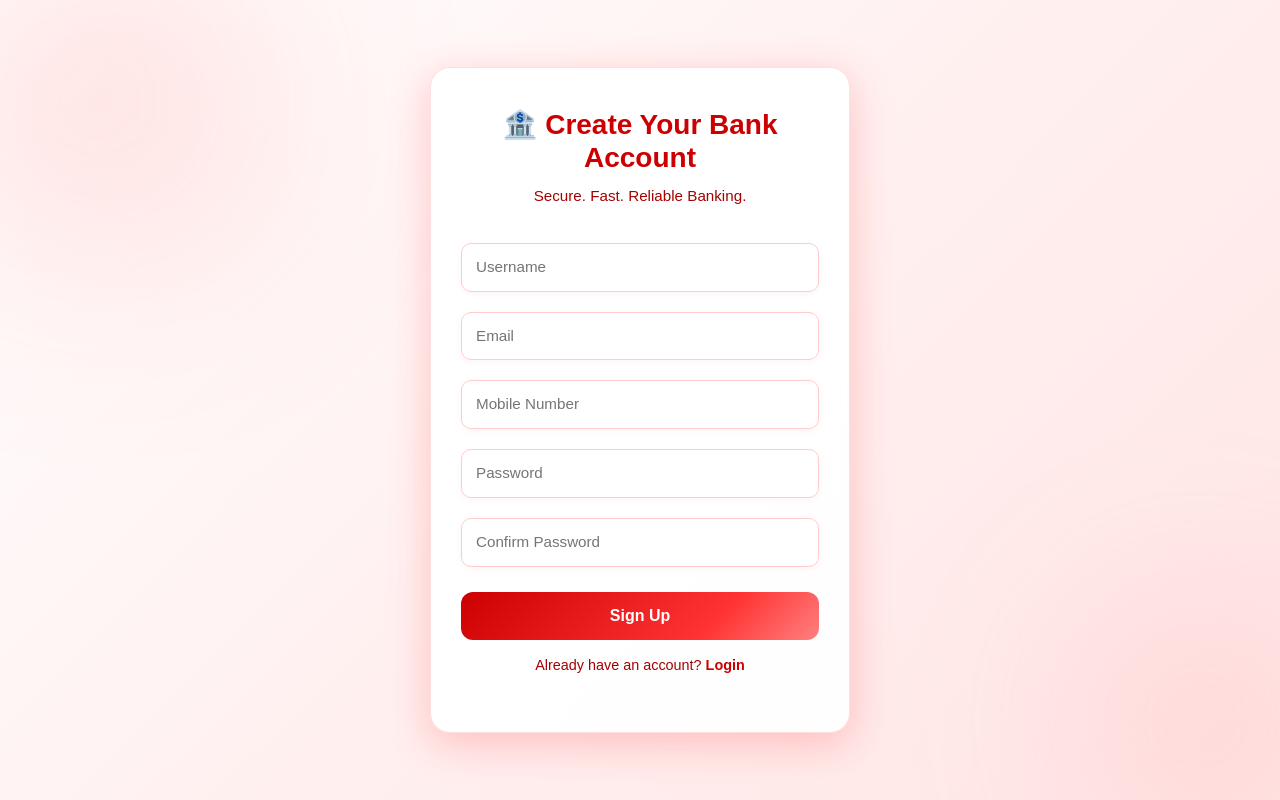
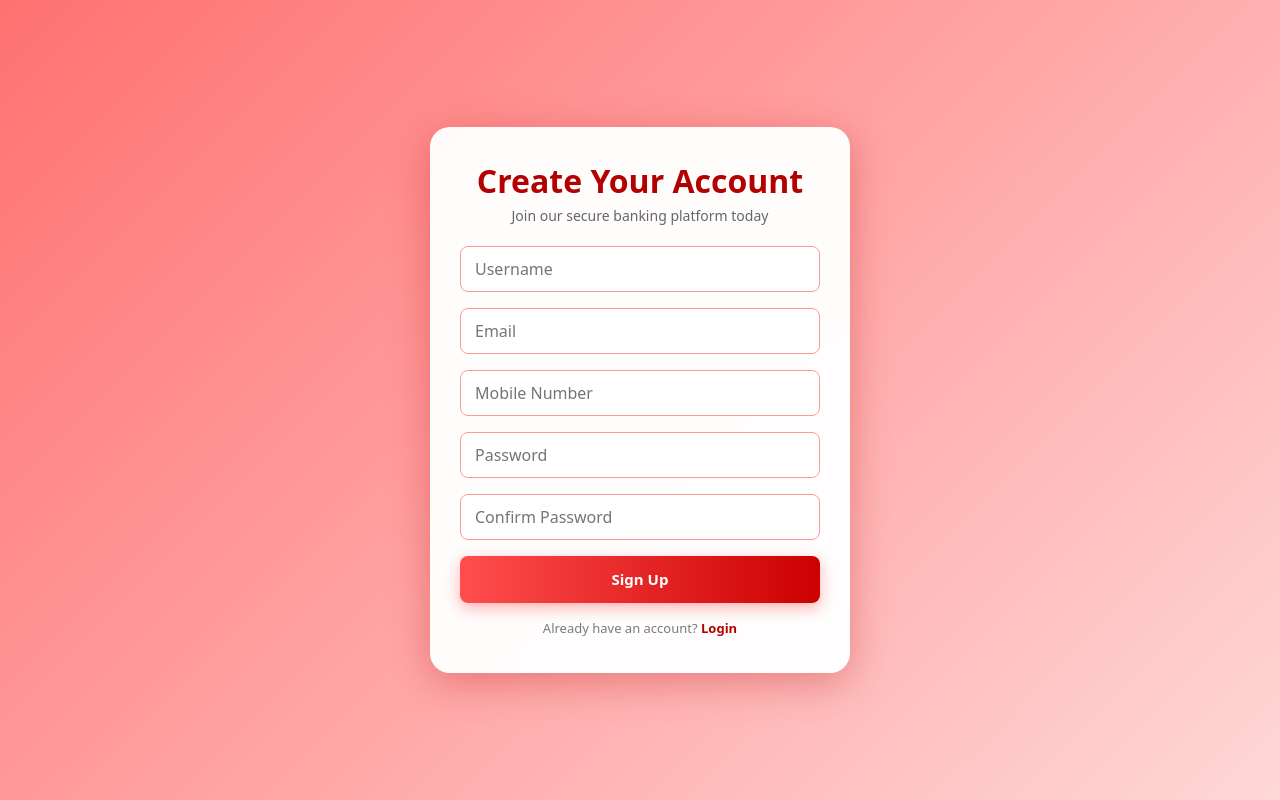
Before and after one commit to SubbyDutta/SubbyFrontend, a React (Create React App) app: page / in a window 1280 px wide. Built offline with nearby package versions, Linux system fonts and the light colour scheme.

Commit message:
Refactor Signup page with updated success message
Updated success message and improved styling for the signup page. Enhanced animations and error handling.

```diff
--- a/src/pages/Signup.jsx
+++ b/src/pages/Signup.jsx
@@ -1,3 +1,4 @@
+// src/pages/Signup.jsx
 import React, { useState } from "react";
 import API from "../api";
 import { useNavigate } from "react-router-dom";
@@ -37,7 +38,7 @@ const Signup = () => {
       if (message.includes("already exists")) {
         setError(message);
       } else {
-        setSuccessMsg("🎉 Account Created Successfully!");
+        setSuccessMsg("🎉 Signup Successful! Redirecting to login...");
         setTimeout(() => {
           setSuccessMsg("");
           navigate("/login");
@@ -51,151 +52,141 @@ const Signup = () => {
 
   return (
     <div
+      className="signup-root"
       style={{
-        minHeight: "100vh",
         display: "flex",
         justifyContent: "center",
         alignItems: "center",
-        background:
-          "linear-gradient(135deg, #ffffff 0%, #fff0f0 50%, #ffe5e5 100%)",
-        overflow: "hidden",
-        position: "relative",
-        fontFamily: "'Poppins', sans-serif",
+        minHeight: "100vh",
+        background: "linear-gradient(135deg, #b30000, #ff6666, #ffffff)",
+        backgroundSize: "300% 300%",
+        animation: "bgMove 12s ease infinite",
       }}
     >
-      {/* Animated background glow orbs */}
       <motion.div
-        initial={{ scale: 0, opacity: 0 }}
-        animate={{ scale: 1.2, opacity: 0.25 }}
-        transition={{ duration: 2 }}
-        style={{
-          position: "absolute",
-          top: "-100px",
-          left: "-100px",
-          width: "400px",
-          height: "400px",
-          borderRadius: "50%",
-          background: "radial-gradient(circle, #ff4d4d 0%, transparent 70%)",
-          filter: "blur(90px)",
-        }}
-      />
-      <motion.div
-        initial={{ scale: 0, opacity: 0 }}
-        animate={{ scale: 1, opacity: 0.25 }}
-        transition={{ duration: 2.5 }}
-        style={{
-          position: "absolute",
-          bottom: "-120px",
-          right: "-120px",
-          width: "400px",
-          height: "400px",
-          borderRadius: "50%",
-          background: "radial-gradient(circle, #ff9999 0%, transparent 70%)",
-          filter: "blur(80px)",
-        }}
-      />
-
-      {/* Signup Card */}
-      <motion.div
-        initial={{ y: 60, opacity: 0 }}
-        animate={{ y: 0, opacity: 1 }}
-        transition={{ duration: 0.8, ease: "easeOut" }}
+        className="signup-card"
+        initial={{ opacity: 0, y: 50 }}
+        animate={{ opacity: 1, y: 0 }}
+        transition={{ duration: 0.6, ease: "easeOut" }}
         style={{
           width: "420px",
-          background: "rgba(255,255,255,0.95)",
-          backdropFilter: "blur(10px)",
-          padding: "40px 30px",
+          padding: "35px 30px",
           borderRadius: "20px",
-          boxShadow: "0 10px 40px rgba(255, 50, 50, 0.25)",
-          border: "1px solid rgba(255,150,150,0.3)",
-          zIndex: 2,
+          boxShadow: "0 10px 40px rgba(179, 0, 0, 0.3)",
+          background: "rgba(255, 255, 255, 0.97)",
+          backdropFilter: "blur(8px)",
+          position: "relative",
+          overflow: "hidden",
         }}
       >
-        <motion.h3
-          initial={{ opacity: 0, y: -10 }}
+        {/* Header */}
+        <motion.h2
+          initial={{ opacity: 0, y: -20 }}
           animate={{ opacity: 1, y: 0 }}
-          transition={{ duration: 0.5 }}
+          transition={{ delay: 0.2 }}
           style={{
             textAlign: "center",
-            marginBottom: "10px",
-            color: "#cc0000",
-            fontWeight: 700,
+            color: "#b30000",
+            marginBottom: "5px",
+            fontWeight: "700",
           }}
         >
-          🏦 Create Your Bank Account
-        </motion.h3>
+           Create Your Account
+        </motion.h2>
         <p
           style={{
             textAlign: "center",
-            color: "#a60000",
-            marginBottom: "25px",
-            fontSize: "0.95rem",
+            color: "#666",
+            marginBottom: "20px",
+            fontSize: "14px",
           }}
         >
-          Secure. Fast. Reliable Banking.
+          Join our secure banking platform today
         </p>
 
+        {/* Error Message */}
         {error && (
           <motion.div
+            className="error-message"
+            style={{
+              color: "#cc0000",
+              textAlign: "center",
+              marginBottom: 12,
+              fontWeight: 600,
+            }}
             initial={{ opacity: 0 }}
             animate={{ opacity: 1 }}
-            style={{
-              color: "#d10000",
-              background: "#ffe6e6",
-              padding: "10px",
-              borderRadius: "10px",
-              textAlign: "center",
-              marginBottom: "15px",
-              fontWeight: 500,
-            }}
           >
             {error}
           </motion.div>
         )}
 
-        <form onSubmit={handleSubmit}>
+        {/* Signup Form */}
+        <form onSubmit={handleSubmit} className="d-flex flex-column gap-3">
           <motion.input
-            whileFocus={{ scale: 1.02, boxShadow: "0 0 12px #ffb3b3" }}
+            whileFocus={{ scale: 1.02 }}
             transition={{ duration: 0.2 }}
+            className="input"
             placeholder="Username"
             value={form.username}
             onChange={(e) => setForm({ ...form, username: e.target.value })}
             required
-            style={inputStyle}
+            style={{
+              border: "1.5px solid #ff9999",
+              padding: "10px 14px",
+              borderRadius: "8px",
+              outline: "none",
+            }}
           />
           <motion.input
-            whileFocus={{ scale: 1.02, boxShadow: "0 0 12px #ffb3b3" }}
+            whileFocus={{ scale: 1.02 }}
             transition={{ duration: 0.2 }}
+            className="input"
             type="email"
             placeholder="Email"
             value={form.email}
             onChange={(e) => setForm({ ...form, email: e.target.value })}
             required
-            style={inputStyle}
+            style={{
+              border: "1.5px solid #ff9999",
+              padding: "10px 14px",
+              borderRadius: "8px",
+            }}
           />
           <motion.input
-            whileFocus={{ scale: 1.02, boxShadow: "0 0 12px #ffb3b3" }}
+            whileFocus={{ scale: 1.02 }}
             transition={{ duration: 0.2 }}
+            className="input"
             type="tel"
             placeholder="Mobile Number"
             value={form.mobile}
             onChange={(e) => setForm({ ...form, mobile: e.target.value })}
             required
-            style={inputStyle}
+            style={{
+              border: "1.5px solid #ff9999",
+              padding: "10px 14px",
+              borderRadius: "8px",
+            }}
           />
           <motion.input
-            whileFocus={{ scale: 1.02, boxShadow: "0 0 12px #ffb3b3" }}
+            whileFocus={{ scale: 1.02 }}
             transition={{ duration: 0.2 }}
+            className="input"
             type="password"
             placeholder="Password"
             value={form.password}
             onChange={(e) => setForm({ ...form, password: e.target.value })}
             required
-            style={inputStyle}
+            style={{
+              border: "1.5px solid #ff9999",
+              padding: "10px 14px",
+              borderRadius: "8px",
+            }}
           />
           <motion.input
-            whileFocus={{ scale: 1.02, boxShadow: "0 0 12px #ffb3b3" }}
+            whileFocus={{ scale: 1.02 }}
             transition={{ duration: 0.2 }}
+            className="input"
             type="password"
             placeholder="Confirm Password"
             value={form.confirmPassword}
@@ -203,58 +194,47 @@ const Signup = () => {
               setForm({ ...form, confirmPassword: e.target.value })
             }
             required
-            style={inputStyle}
+            style={{
+              border: "1.5px solid #ff9999",
+              padding: "10px 14px",
+              borderRadius: "8px",
+            }}
           />
 
           <motion.button
-            whileHover={{
-              scale: 1.05,
-              background:
-                "linear-gradient(135deg, #ff4d4d 0%, #ff6666 60%, #ffb3b3 100%)",
-              boxShadow: "0 0 15px rgba(255, 0, 0, 0.4)",
-            }}
-            whileTap={{ scale: 0.96 }}
-            transition={{ duration: 0.3 }}
             type="submit"
+            whileHover={{ scale: 1.05 }}
+            whileTap={{ scale: 0.95 }}
+            transition={{ duration: 0.2 }}
             style={{
-              width: "100%",
-              padding: "12px",
-              borderRadius: "12px",
+              background: "linear-gradient(90deg, #ff4d4d, #cc0000)",
+              color: "#fff",
               border: "none",
-              background:
-                "linear-gradient(135deg, #cc0000 0%, #ff3333 70%, #ff8080 100%)",
-              color: "white",
-              fontWeight: 600,
-              fontSize: "1rem",
-              marginTop: "15px",
-              cursor: "pointer",
+              padding: "12px 0",
+              borderRadius: "8px",
+              fontWeight: "600",
+              fontSize: "15px",
+              boxShadow: "0 5px 15px rgba(255, 0, 0, 0.3)",
             }}
           >
             Sign Up
           </motion.button>
         </form>
 
-        <p
-          style={{
-            textAlign: "center",
-            marginTop: "15px",
-            fontSize: "0.9rem",
-            color: "#a60000",
-          }}
-        >
+        {/* Login Link */}
+        <div className="text-center mt-3 small-muted">
           Already have an account?{" "}
           <a
             href="/login"
             style={{
-              color: "#cc0000",
+              color: "#b30000",
               fontWeight: 600,
               textDecoration: "none",
             }}
           >
             Login
           </a>
-        </p>
-      </motion.div>
+        </div>
 
         {/* Success Popup */}
         <AnimatePresence>
@@ -264,14 +244,15 @@ const Signup = () => {
               initial={{ opacity: 0 }}
               animate={{ opacity: 1 }}
               exit={{ opacity: 0 }}
+              transition={{ duration: 0.3 }}
               style={{
                 position: "fixed",
                 top: 0,
                 left: 0,
                 width: "100vw",
                 height: "100vh",
-              background: "rgba(255, 200, 200, 0.4)",
-              backdropFilter: "blur(5px)",
+                background: "rgba(255, 0, 0, 0.15)",
+                backdropFilter: "blur(6px)",
                 display: "flex",
                 alignItems: "center",
                 justifyContent: "center",
@@ -279,18 +260,19 @@ const Signup = () => {
               }}
             >
               <motion.div
-              initial={{ scale: 0.8, opacity: 0 }}
-              animate={{ scale: 1, opacity: 1 }}
-              exit={{ scale: 0.8, opacity: 0 }}
-              transition={{ duration: 0.4 }}
+                key="popup"
+                initial={{ opacity: 0, scale: 0.8 }}
+                animate={{ opacity: 1, scale: 1 }}
+                exit={{ opacity: 0, scale: 0.8 }}
+                transition={{ duration: 0.4, ease: "easeOut" }}
                 style={{
                   background: "#fff",
                   borderRadius: "18px",
                   border: "2px solid #ffb3b3",
-                boxShadow: "0 12px 30px rgba(255, 0, 0, 0.25)",
-                padding: "35px 60px",
+                  boxShadow: "0 10px 30px rgba(255, 0, 0, 0.3)",
+                  padding: "30px 50px",
                   textAlign: "center",
-                color: "#a60000",
+                  color: "#b30000",
                 }}
               >
                 <motion.div
@@ -298,39 +280,38 @@ const Signup = () => {
                   animate={{ scale: 1.2 }}
                   transition={{ type: "spring", stiffness: 120, damping: 8 }}
                   style={{
-                  width: "70px",
-                  height: "70px",
+                    width: "65px",
+                    height: "65px",
                     borderRadius: "50%",
                     background: "#ffcccc",
                     display: "flex",
                     justifyContent: "center",
                     alignItems: "center",
+                    boxShadow: "0 0 25px rgba(255,0,0,0.3)",
                     margin: "0 auto 10px auto",
-                  boxShadow: "0 0 20px rgba(255,0,0,0.3)",
                   }}
                 >
-                <span style={{ fontSize: "32px" }}>✅</span>
+                  <span style={{ fontSize: "30px" }}>✅</span>
                 </motion.div>
                 <p style={{ fontWeight: 600, fontSize: "16px" }}>{successMsg}</p>
               </motion.div>
             </motion.div>
           )}
         </AnimatePresence>
+      </motion.div>
+
+      {/* 🔥 Background Animation Keyframes */}
+      <style>
+        {`
+          @keyframes bgMove {
+            0% { background-position: 0% 50%; }
+            50% { background-position: 100% 50%; }
+            100% { background-position: 0% 50%; }
+          }
+        `}
+      </style>
     </div>
   );
 };
 
-const inputStyle = {
-  width: "100%",
-  padding: "12px 14px",
-  margin: "10px 0",
-  borderRadius: "10px",
-  border: "1px solid #ffcccc",
-  background: "rgba(255, 255, 255, 0.9)",
-  color: "#a60000",
-  fontSize: "0.95rem",
-  outline: "none",
-  boxShadow: "0 2px 6px rgba(255, 180, 180, 0.15)",
-};
-
 export default Signup;
```
Lines whose indentation alone changed are shown as unchanged.
